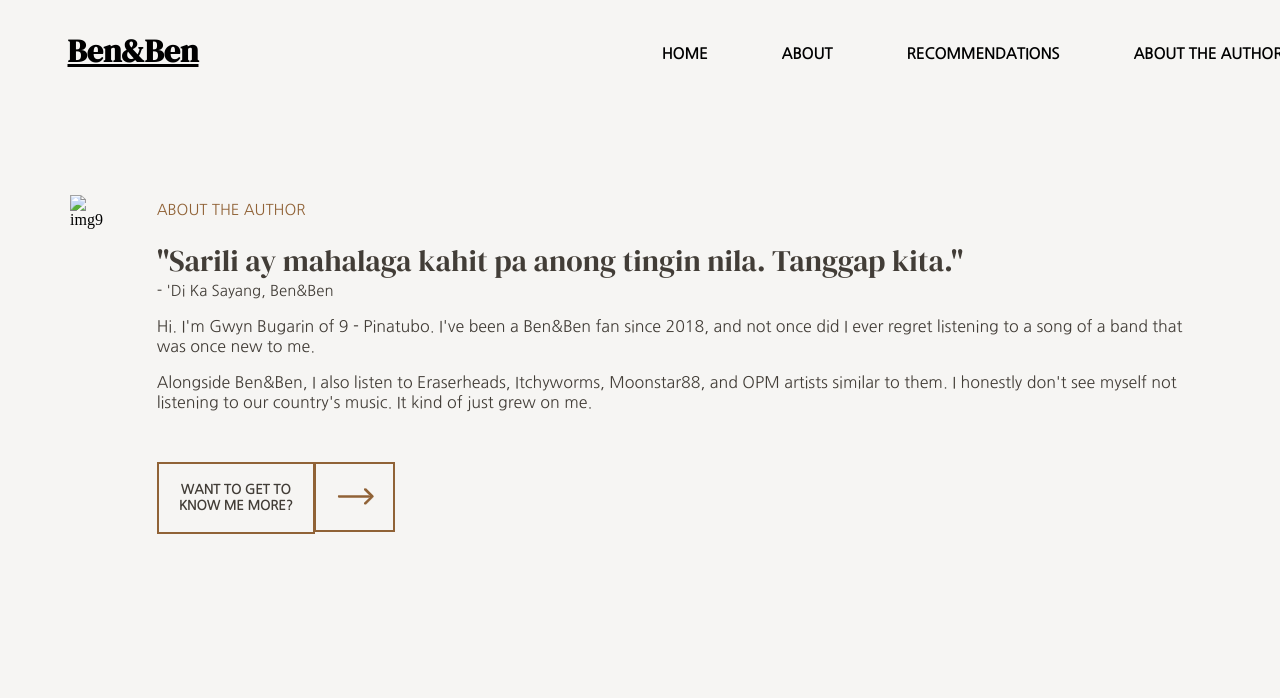
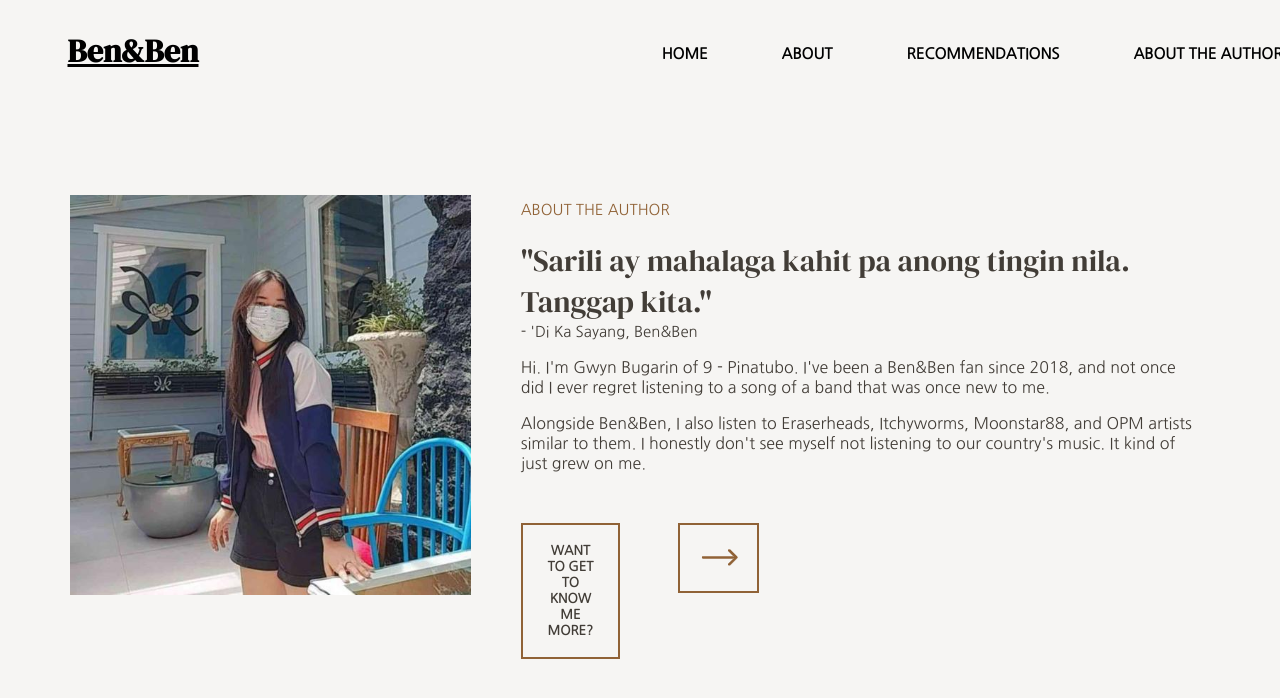
Before and after one commit to gbugarin2026/cs3-qp, a plain HTML site: page aboutme.html in a window 1280 px wide. Shown: the top 698 px of the page. Drawn offline with Linux system fonts and the light colour scheme.

Commit message:
Update aboutme.html

```diff
--- a/aboutme.html
+++ b/aboutme.html
@@ -151,7 +151,7 @@
       </div>
     </header>
     <div class="block10">
-      <img class="img9" alt="img9" src="9.png">
+      <img class="img9" alt="img9" src="9.jpg">
       <div class="block11">
         <p class="header2">
           ABOUT THE AUTHOR
```
